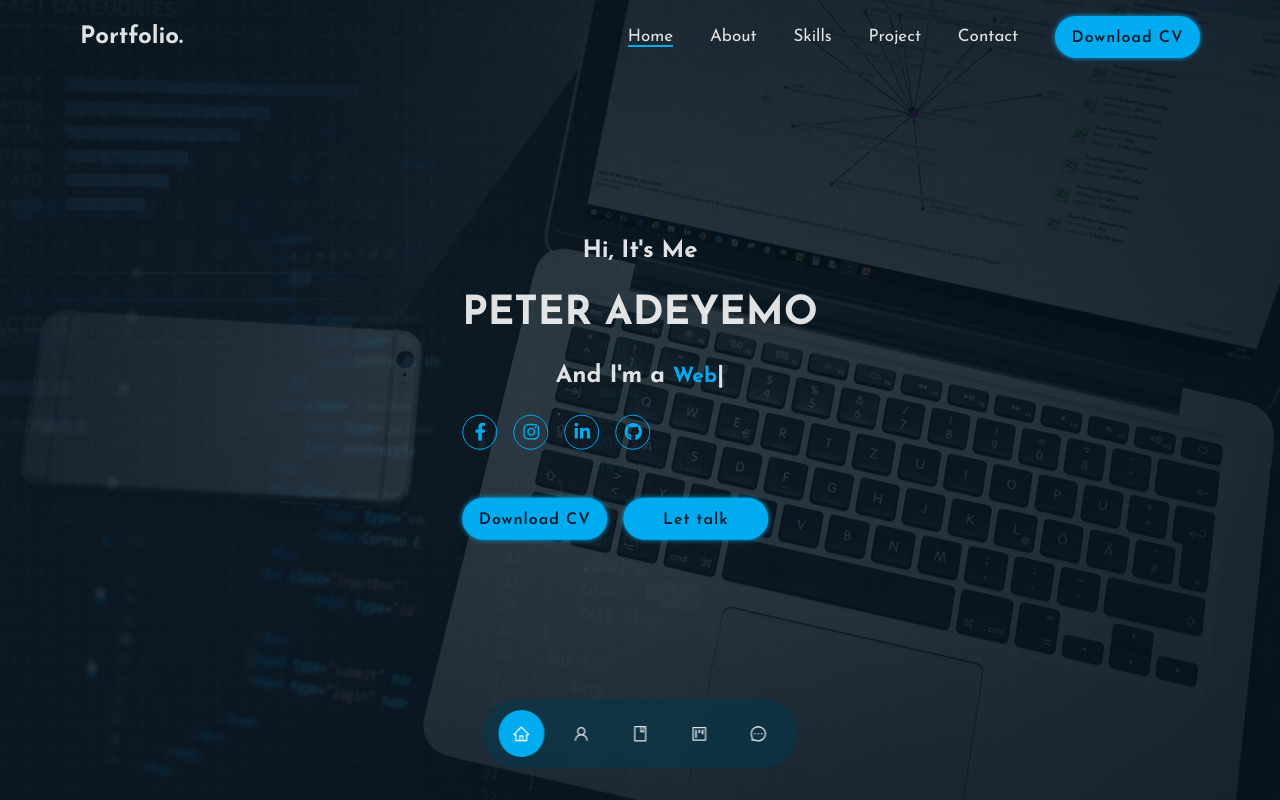
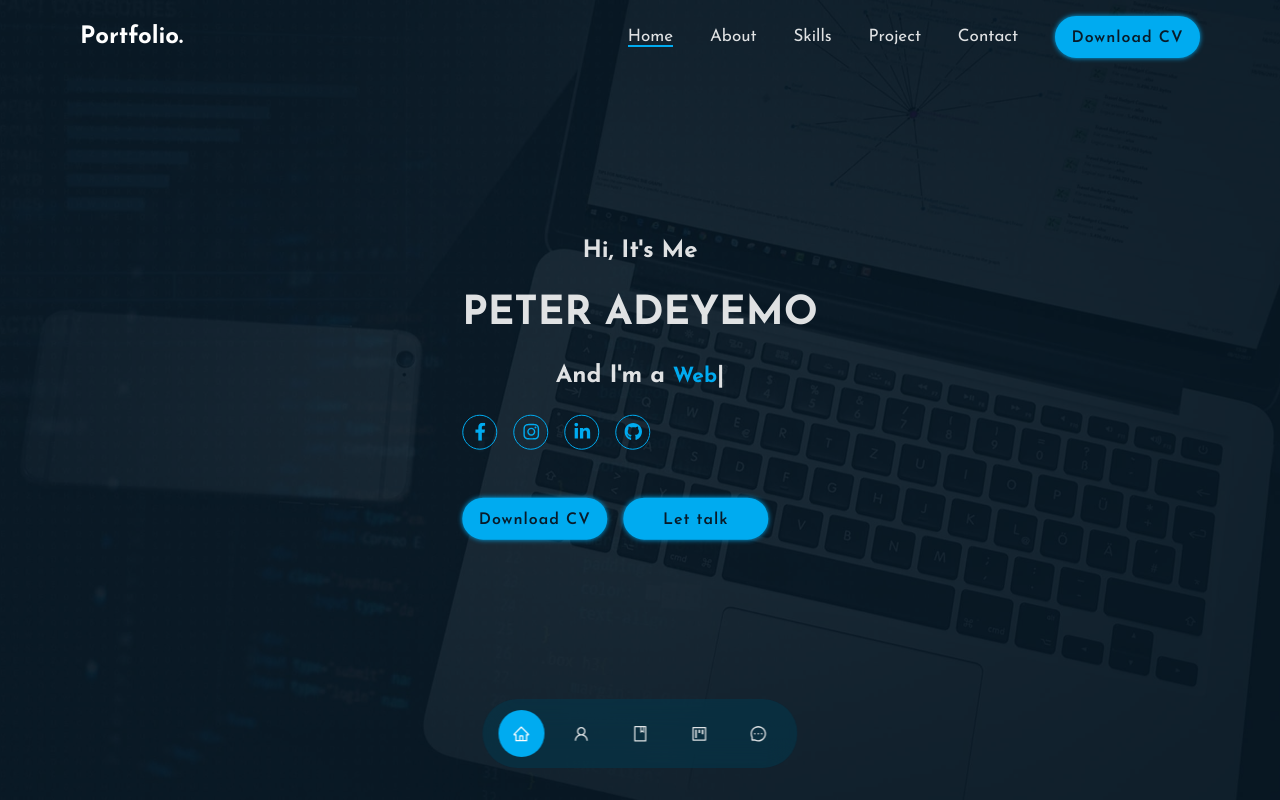
Before and after one commit to Lammy125/my-portfolio, a React (Vite) app: page / in a window 1280 px wide. Shown: the top 800 px of the page. Built offline with nearby package versions, Linux system fonts and the light colour scheme.

Commit message:
portfolio click back to home, home opacity adjusted

```diff
--- a/src/components/header/Header.jsx
+++ b/src/components/header/Header.jsx
@@ -20,7 +20,9 @@ const Header = () => {
 
   return (
     <div className="header">
-      <h1>Portfolio.</h1>
+      <a href="#" className="portfolio">
+        <h1>Portfolio.</h1>
+      </a>
       <ul className={click ? "list active" : "list"}>
         <li>
           <a
--- a/src/components/header/Header.scss
+++ b/src/components/header/Header.scss
@@ -7,6 +7,10 @@
   width: 100%;
   z-index: 10;
 
+  .portfolio {
+    cursor: pointer;
+    color: #ffffff;
+  }
   .list {
     display: flex;
     align-items: center;
--- a/src/components/home/Home.scss
+++ b/src/components/home/Home.scss
@@ -15,7 +15,7 @@
       left: 0;
       top: 0;
       background-color: #081b29;
-      opacity: 0.6;
+      opacity: 0.8;
     }
 
     .heroImg {
```
